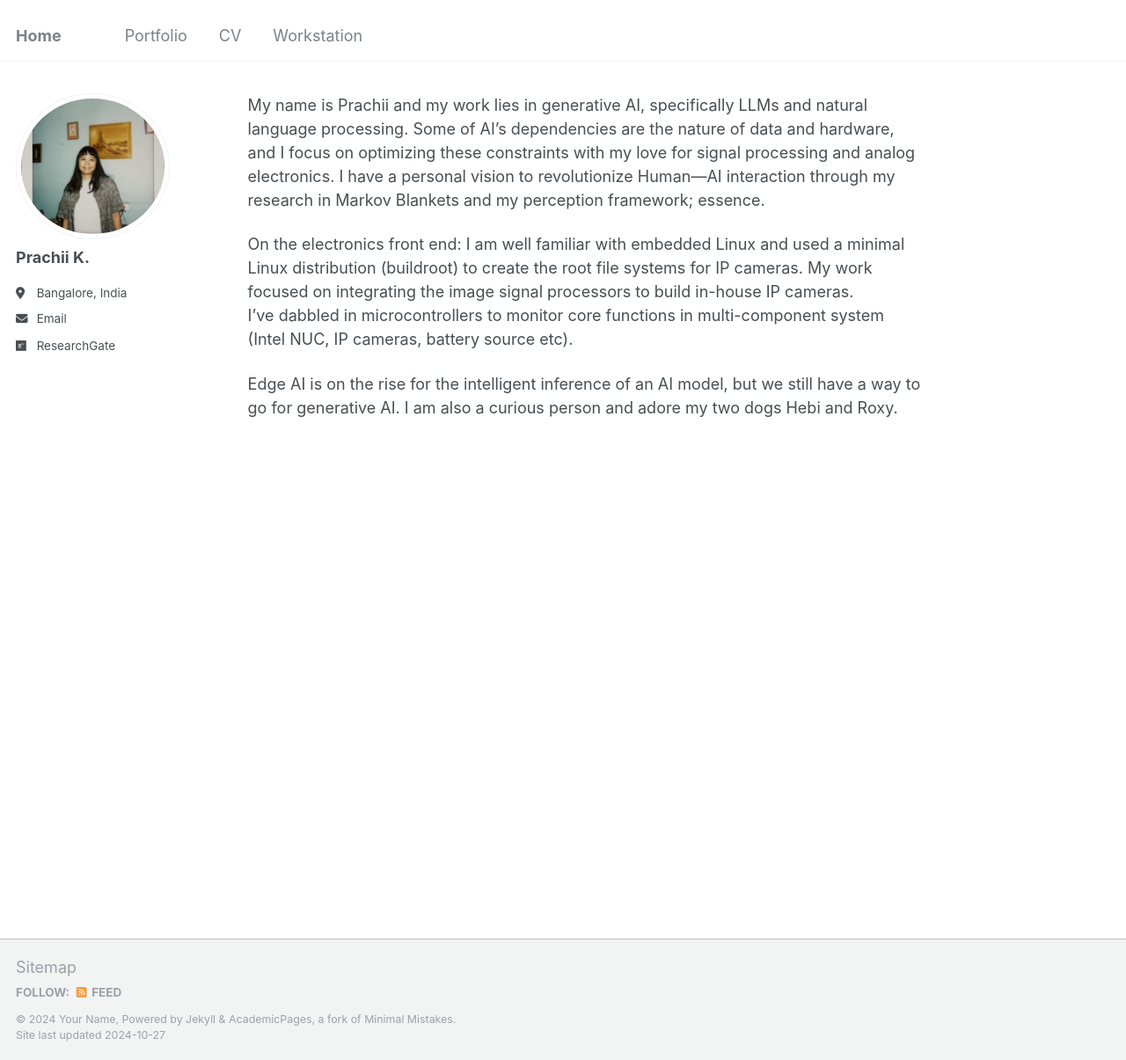
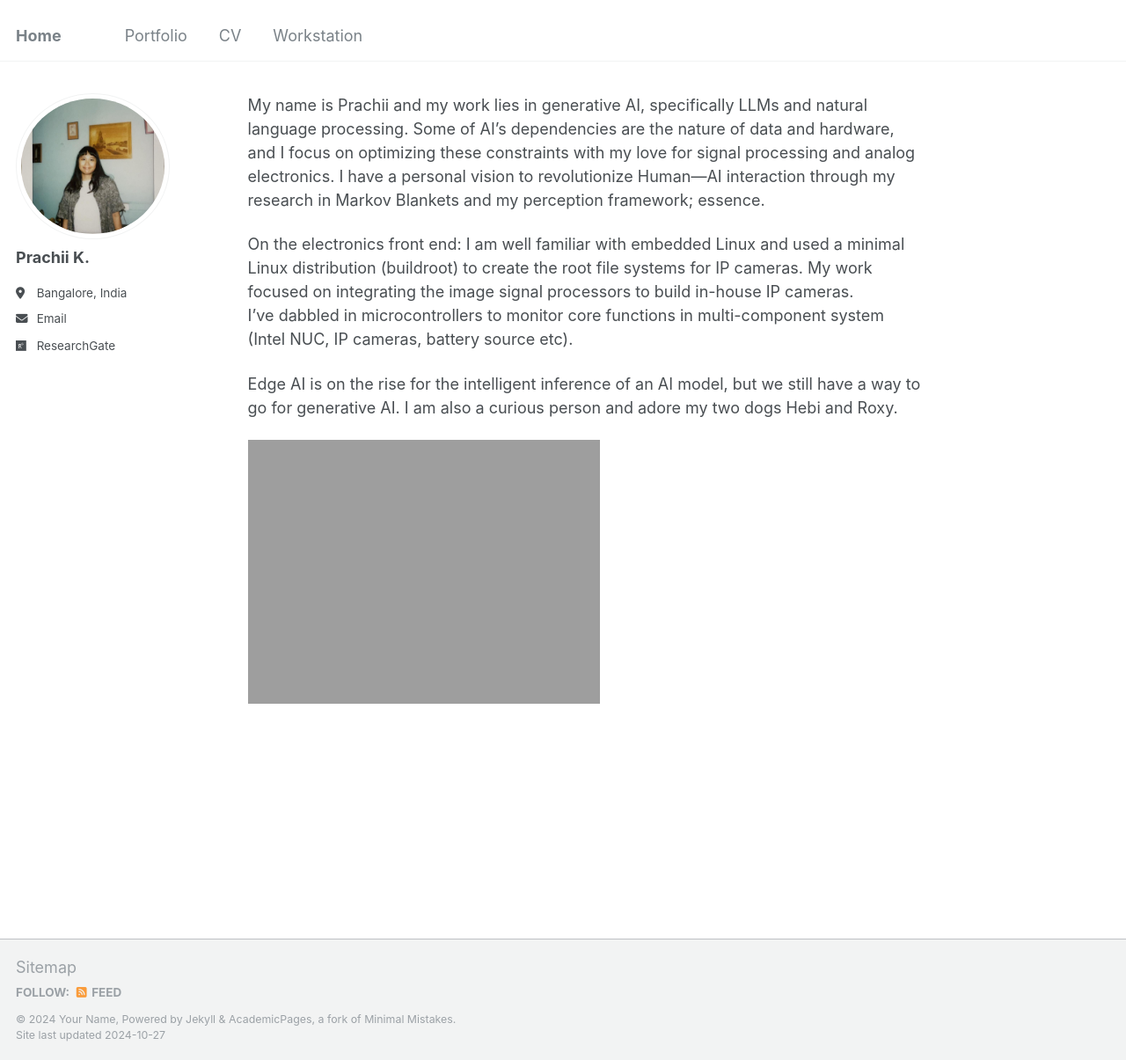
Before and after one commit to asaiyru99/asaiy, a Jekyll site: the page built from _pages/about.md, in a window 1280 px wide and 1205 px high. Shown: the whole window at 88% size. Built offline with Jekyll 4.4.1, drawn with Linux system fonts in a browser that asks for light colours.

Commit message:
Update about.md

```diff
--- a/_pages/about.md
+++ b/_pages/about.md
@@ -24,3 +24,5 @@ system (Intel NUC, IP cameras, battery source etc).
 
 Edge AI is on the rise for the intelligent inference of an AI model, but we still have a way to go for generative AI.
 I am also a curious person and adore my two dogs Hebi and Roxy.
+
+<img src='https://asaiyru99.github.io/asaiy/images/samwy.jpg' alt='Description of the image'>
```
